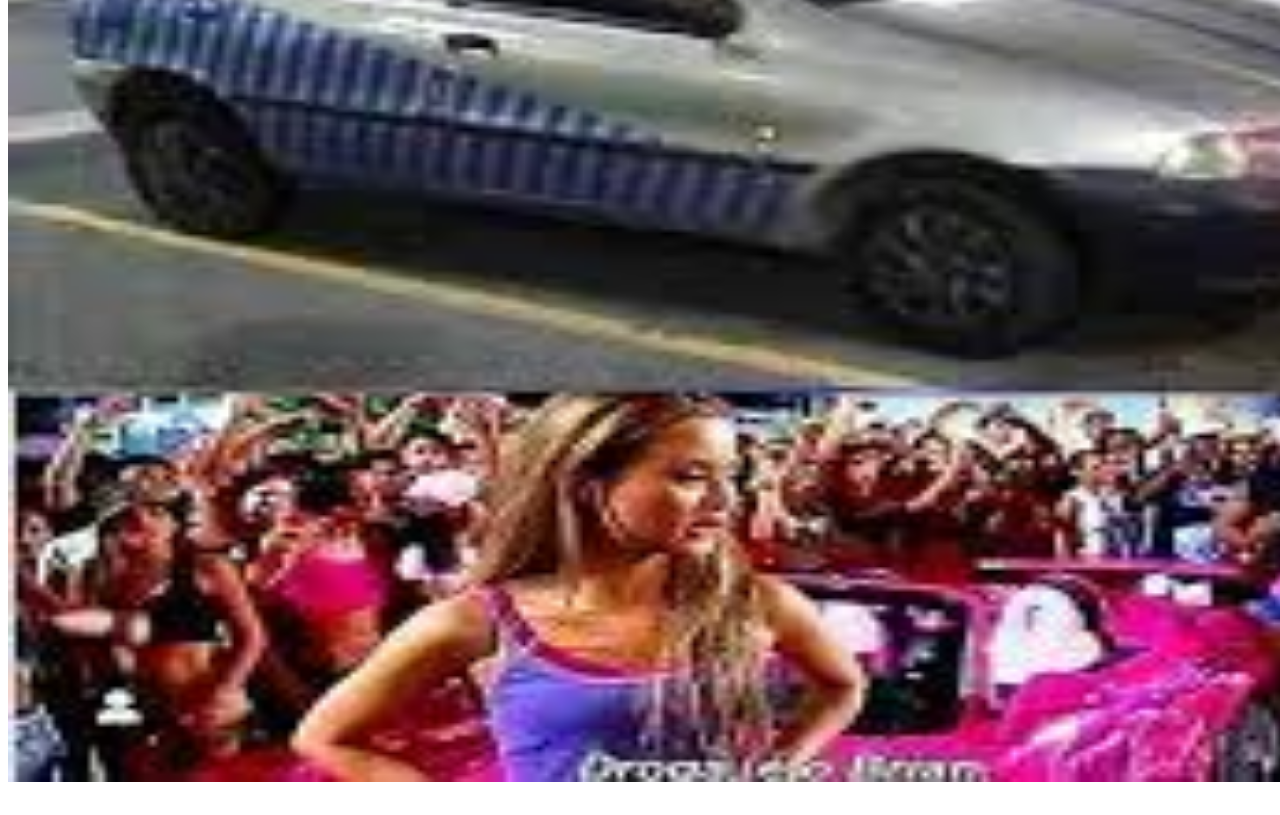
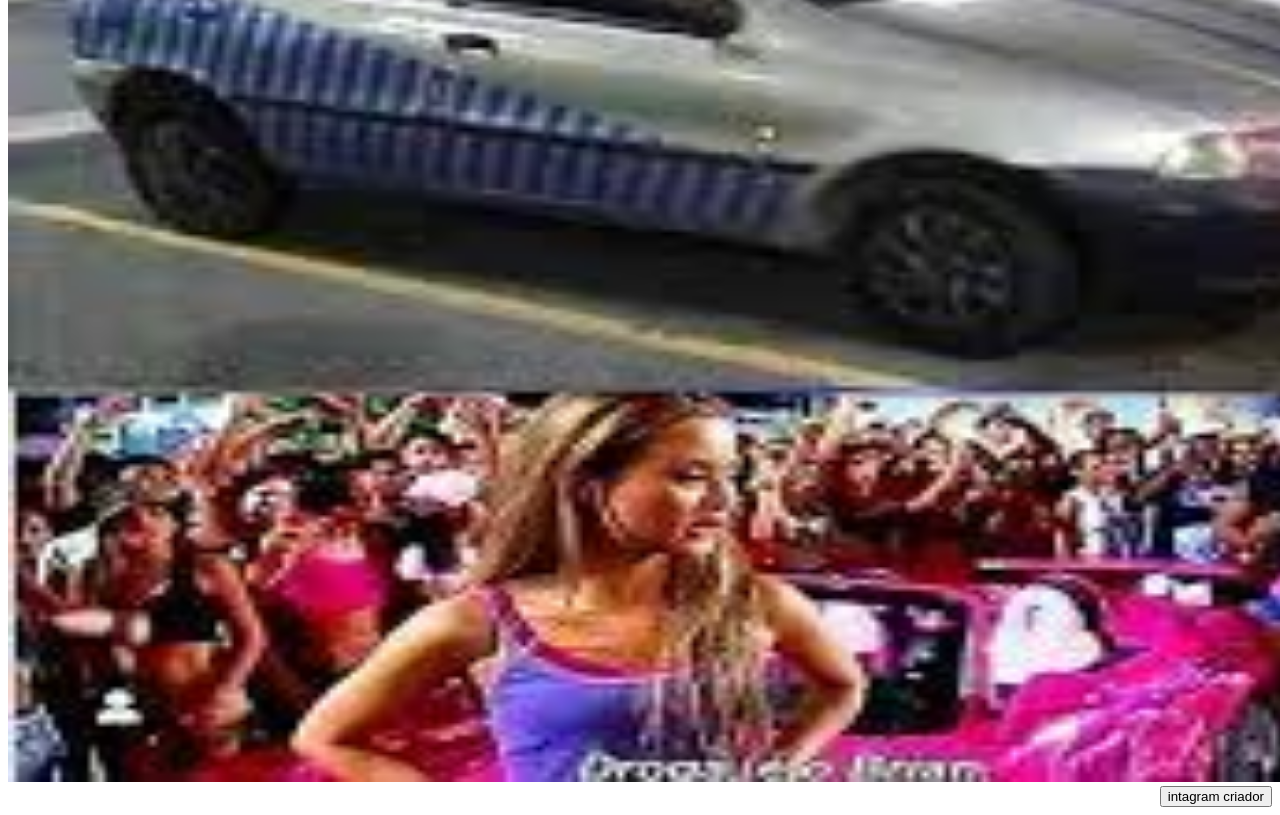
Before and after one commit to geladeiraeletrolux/messicareca, a plain HTML site: page index.html in a window 1280 px wide. Shown: the part 674-1489 px from the top of the page. Before the commit the page ends 1468 px from the top, so only its background shows below. Drawn offline with Linux system fonts and the light colour scheme.

Commit message:
Add files via upload

```diff
--- a/index.html
+++ b/index.html
@@ -15,9 +15,14 @@
               <input type="text" id="textbusca" placeholder="buscar..."> <button>Pesquisar</button>
           </div>
         </header>
-        <h1>droga o brian</h1>
+        <h1>DROGA É O BRIAN</h1>
         <h2>dogra é o biran</h2>
         <img src="download.jpeg" width="1500" height="1300">
+    <footer>
+        <div>
+         <a href="https://www.instagram.com/__jp09__"><button>intagram criador</button></a>
+        </div>
+    </footer>
     </body>
 
 </html>
--- a/styles.css
+++ b/styles.css
@@ -1,2 +1,4 @@
-body{background-color: x;}
-body{background-image: linear-gradient(to x, x, x);}
+body{background-color: rgb(rgb(87, 44, 44), rgb(0, 184, 0), rgb(43, 43, 80)) x;}
+body{background-image: linear-gradient(to , left, right);}
+body{text-align: center;}
+footer{text-align: right;}
```
